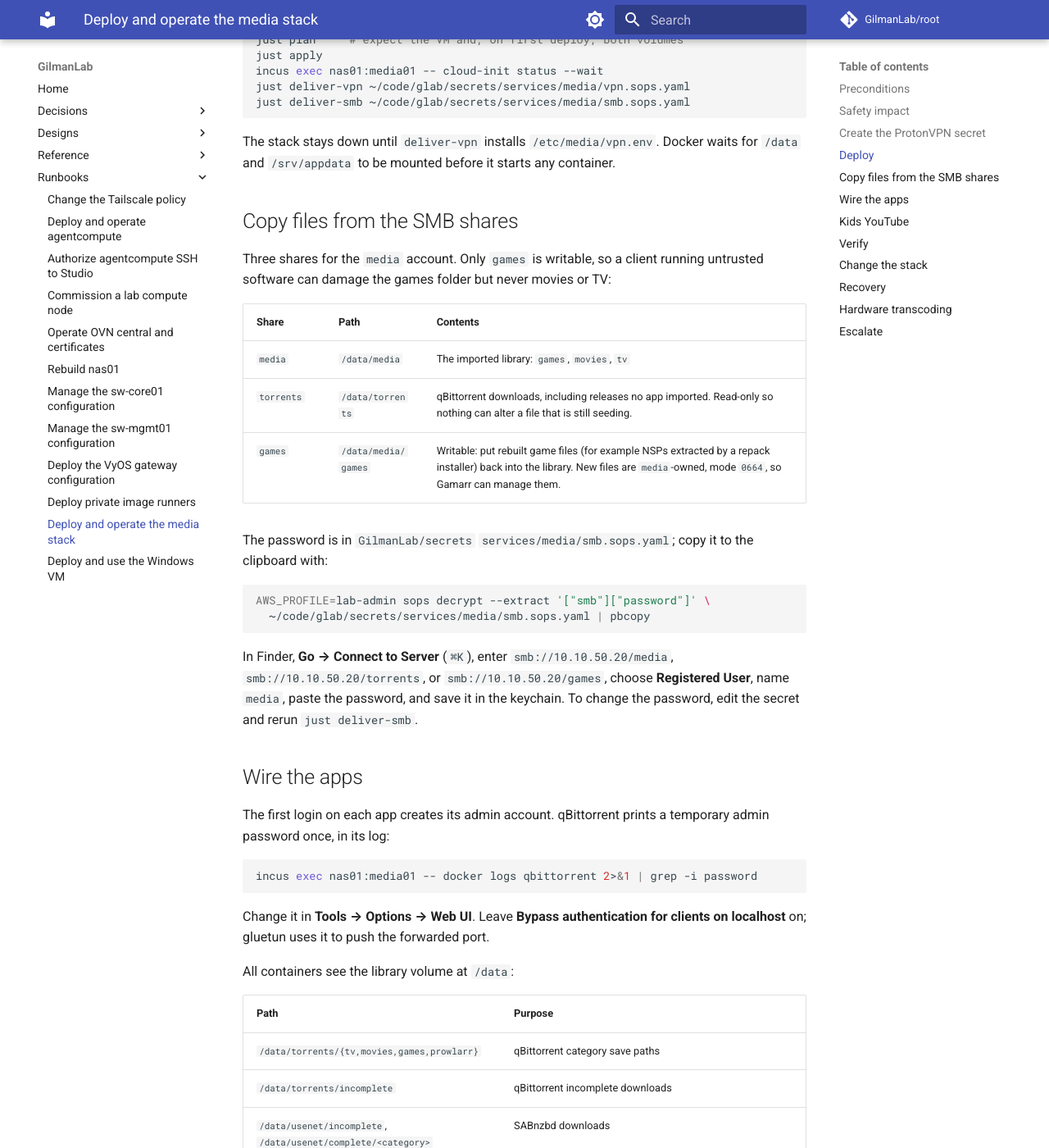
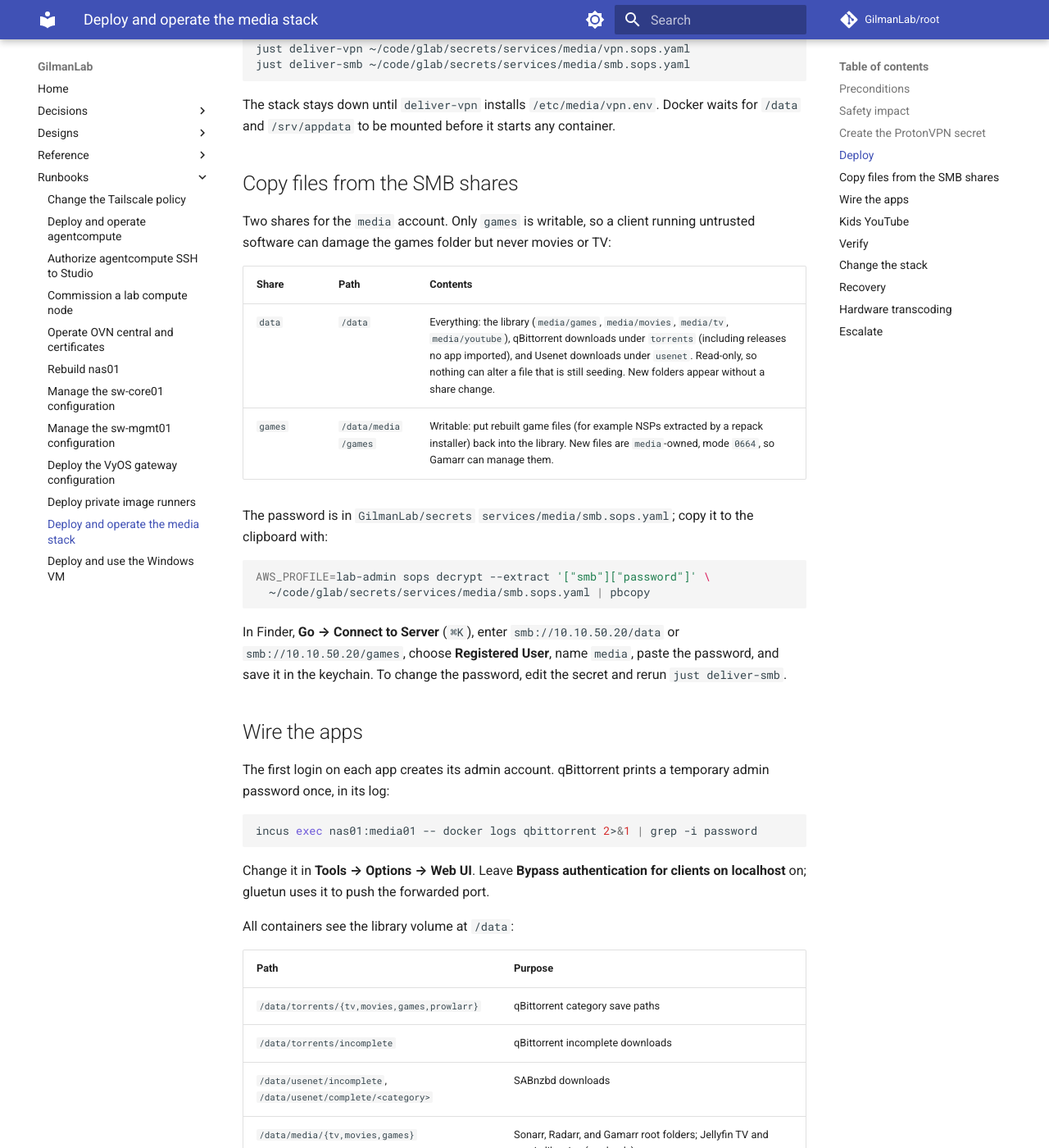
Before and after one commit to GilmanLab/root, an MkDocs documentation site: the page built from docs/docs/runbooks/media-stack.md, in a window 1280 px wide and 1400 px high, scrolled down 1951 px. Shown: the whole window at 82% size. Built offline with MkDocs 1.6.1 and Material for MkDocs 9.7.7, drawn with Linux system fonts in a browser that asks for light colours; comment, search, counter and statistics services are not loaded; some of the changed text lies outside the part shown.

Commit message:
docs(media): replace the media and torrents shares with one data share (#63)

````diff
--- a/docs/docs/runbooks/media-stack.md
+++ b/docs/docs/runbooks/media-stack.md
@@ -21,8 +21,7 @@ lists the resources and volumes.
 | Prowlarr | `http://10.10.50.20:9696` |
 | qBittorrent | `http://10.10.50.20:8080` |
 | SABnzbd | `http://10.10.50.20:8085` |
-| Library share (SMB, read-only) | `smb://10.10.50.20/media` |
-| Downloads share (SMB, read-only) | `smb://10.10.50.20/torrents` |
+| Data share (SMB, read-only) | `smb://10.10.50.20/data` |
 | Games share (SMB, writable) | `smb://10.10.50.20/games` |
 
 The address and VLAN are canonical in the
@@ -91,13 +90,12 @@ any container.
 
 ## Copy files from the SMB shares
 
-Three shares for the `media` account. Only `games` is writable, so a client
+Two shares for the `media` account. Only `games` is writable, so a client
 running untrusted software can damage the games folder but never movies or TV:
 
 | Share | Path | Contents |
 | --- | --- | --- |
-| `media` | `/data/media` | The imported library: `games`, `movies`, `tv` |
-| `torrents` | `/data/torrents` | qBittorrent downloads, including releases no app imported. Read-only so nothing can alter a file that is still seeding. |
+| `data` | `/data` | Everything: the library (`media/games`, `media/movies`, `media/tv`, `media/youtube`), qBittorrent downloads under `torrents` (including releases no app imported), and Usenet downloads under `usenet`. Read-only, so nothing can alter a file that is still seeding. New folders appear without a share change. |
 | `games` | `/data/media/games` | Writable: put rebuilt game files (for example NSPs extracted by a repack installer) back into the library. New files are `media`-owned, mode `0664`, so Gamarr can manage them. |
 
 The password is in `GilmanLab/secrets` `services/media/smb.sops.yaml`; copy it
@@ -108,8 +106,8 @@ AWS_PROFILE=lab-admin sops decrypt --extract '["smb"]["password"]' \
   ~/code/glab/secrets/services/media/smb.sops.yaml | pbcopy
 ```
 
-In Finder, **Go → Connect to Server** (`⌘K`), enter `smb://10.10.50.20/media`,
-`smb://10.10.50.20/torrents`, or `smb://10.10.50.20/games`,
+In Finder, **Go → Connect to Server** (`⌘K`), enter `smb://10.10.50.20/data`
+or `smb://10.10.50.20/games`,
 choose **Registered User**, name `media`, paste the password, and save it in
 the keychain. To change the password, edit the secret and rerun
 `just deliver-smb`.
````
Also changed, not shown: docs/docs/runbooks/windows-vm.md (+3 -3 lines).
